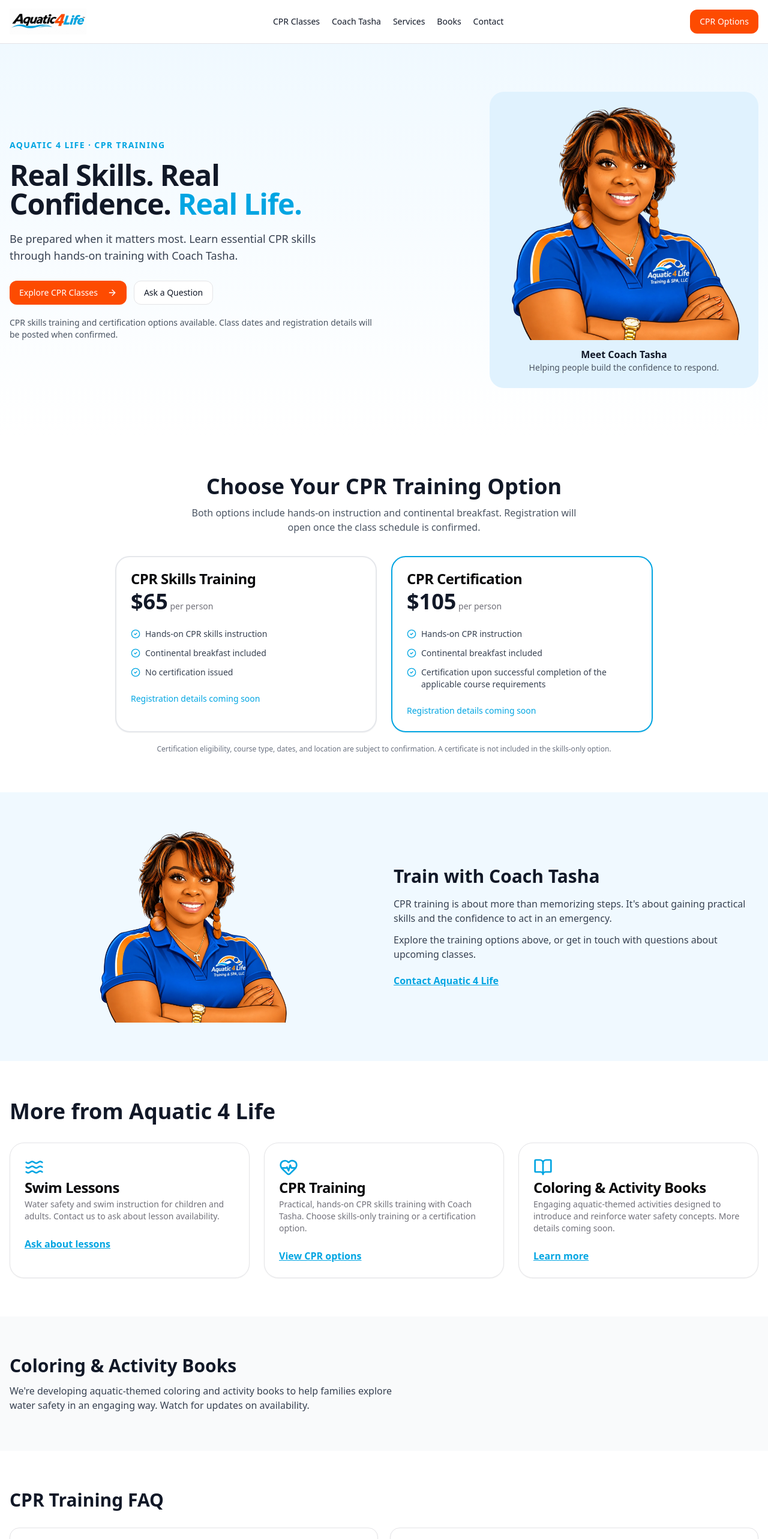
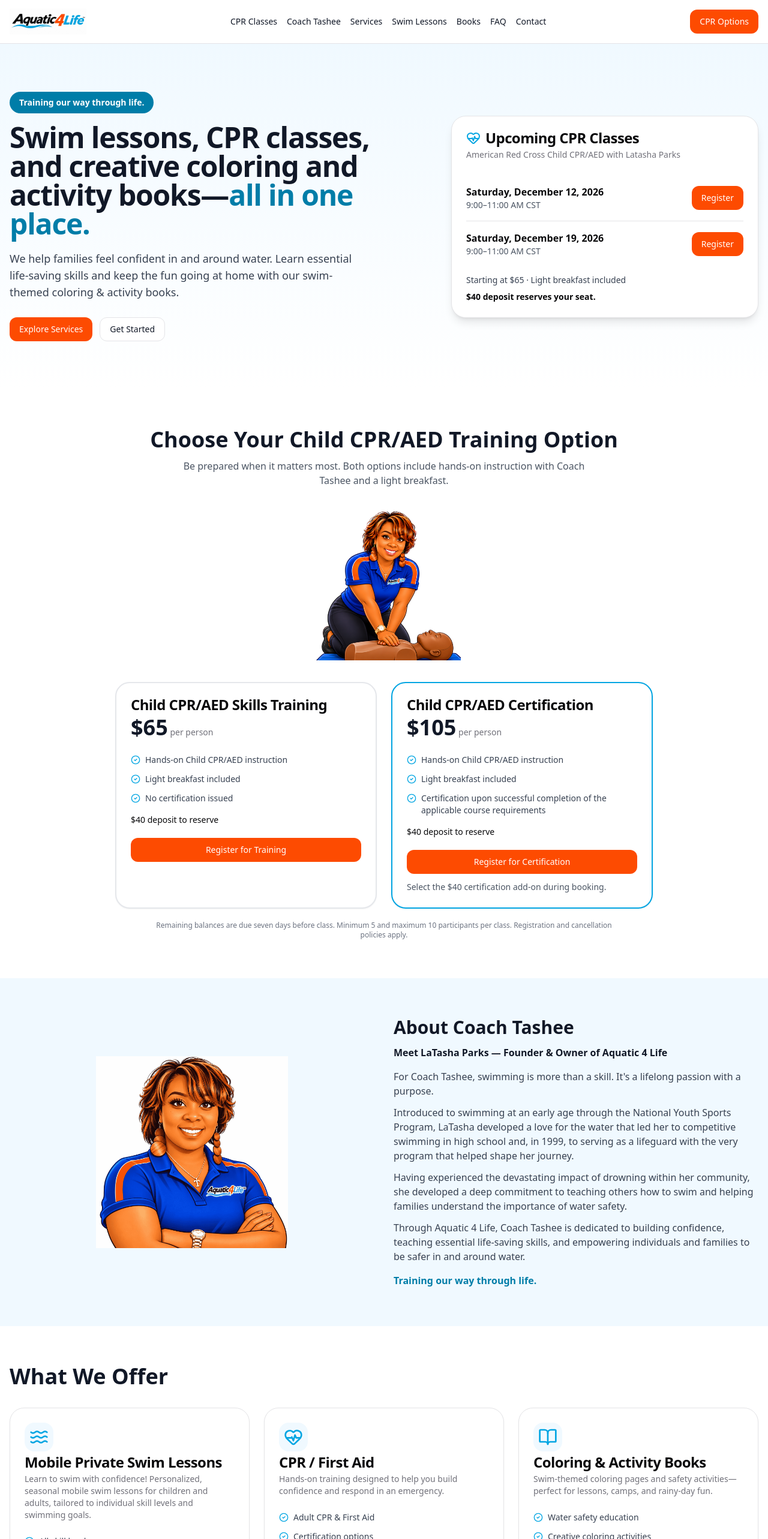
Before and after one commit to aquatic-4life/website, a React (Vite) app: page / in a window 1280 px wide. Shown: the top 2566 px of the page at 60% size. Built offline with nearby package versions, Linux system fonts and the light colour scheme.

Commit message:
Update website content, registration, swim lessons, books and testimonial

```diff
--- a/src/App.jsx
+++ b/src/App.jsx
@@ -6,11 +6,19 @@ import { Card, CardContent, CardDescription, CardHeader, CardTitle } from "@/com
 
 const BLUE = "#01A5E2";
 const ORANGE = "#FD4B01";
+const QUOTE = "mailto:lparks@aquatic4life.com?subject=Mobile%20Private%20Swim%20Lessons%20-%20Quote%20Request";
+const BOOKING = "https://app.acuityscheduling.com/schedule.php?owner=40519008";
 
 const services = [
-  { icon: Waves, title: "Swim Lessons", description: "Water safety and swim instruction for children and adults. Contact us to ask about lesson availability.", link: "#contact", action: "Ask about lessons" },
-  { icon: HeartPulse, title: "CPR Training", description: "Practical, hands-on CPR skills training with Coach Tasha. Choose skills-only training or a certification option.", link: "#pricing", action: "View CPR options" },
-  { icon: BookOpen, title: "Coloring & Activity Books", description: "Engaging aquatic-themed activities designed to introduce and reinforce water safety concepts. More details coming soon.", link: "#books", action: "Learn more" },
+  { icon: Waves, title: "Mobile Private Swim Lessons", description: "Learn to swim with confidence! Personalized, seasonal mobile swim lessons for children and adults, tailored to individual skill levels and swimming goals.", features: ["All skill levels", "Personalized private instruction", "Returning Summer 2027"], link: "#swim", action: "Request a Quote" },
+  { icon: HeartPulse, title: "CPR / First Aid", description: "Hands-on training designed to help you build confidence and respond in an emergency.", features: ["Adult CPR & First Aid", "Certification options", "Non-certification options"], link: "#pricing", action: "Upcoming Classes" },
+  { icon: BookOpen, title: "Coloring & Activity Books", description: "Swim-themed coloring pages and safety activities—perfect for lessons, camps, and rainy-day fun.", features: ["Water safety education", "Creative coloring activities", "Engaging learning experiences"], link: "#books", action: "Coming Soon" },
+];
+const faqs = [
+  { q: "Does Aquatic 4 Life offer Adult CPR & First Aid classes?", a: "Yes! We offer CPR and First Aid training, including certification and non-certification class options. Contact us to learn about upcoming classes and registration." },
+  { q: "Do you offer year-round swim lessons?", a: "Our mobile private swim lessons are offered seasonally. Contact us for current availability and information about our upcoming Summer 2027 swim sessions!" },
+  { q: "How much do private swim lessons cost?", a: "Pricing varies based on location, lesson duration, and individual swimming needs. Contact us to request a personalized quote." },
+  { q: "Do I need my own swimming pool?", a: "No pool? No problem! Aquatic 4 Life offers mobile swim instruction. Contact us to inquire about available pool options in your area." },
 ];
 
 const fadeUp = { initial: { opacity: 0, y: 18 }, animate: { opacity: 1, y: 0 }, transition: { duration: 0.45 } };
@@ -23,14 +31,16 @@ export default function AquaticTrainingSpaSite() {
           <a href="#home" className="flex items-center gap-3" aria-label="Aquatic 4 Life home">
             <img src="/aquatic4life-logo.png" alt="Aquatic 4 Life" className="h-12 w-auto max-w-[180px] object-contain" />
           </a>
-          <nav className="hidden items-center gap-5 text-sm md:flex" aria-label="Main navigation">
+          <nav className="hidden items-center gap-4 text-sm lg:flex" aria-label="Main navigation">
             <a href="#pricing" className="hover:underline">CPR Classes</a>
-            <a href="#about" className="hover:underline">Coach Tasha</a>
+            <a href="#about" className="hover:underline">Coach Tashee</a>
             <a href="#services" className="hover:underline">Services</a>
+            <a href="#swim" className="hover:underline">Swim Lessons</a>
             <a href="#books" className="hover:underline">Books</a>
+            <a href="#faq" className="hover:underline">FAQ</a>
             <a href="#contact" className="hover:underline">Contact</a>
           </nav>
-          <a href="#pricing"><Button style={{ backgroundColor: ORANGE }} className="rounded-xl text-white">CPR Options</Button></a>
+          <Button asChild style={{ backgroundColor: ORANGE }} className="rounded-xl text-white"><a href="#pricing">CPR Options</a></Button>
         </div>
       </header>
 
@@ -38,65 +48,86 @@ export default function AquaticTrainingSpaSite() {
         <section id="home" className="bg-gradient-to-b from-sky-50 to-white">
           <div className="container mx-auto grid items-center gap-10 px-4 py-14 md:grid-cols-2 md:py-20">
             <motion.div {...fadeUp}>
-              <p className="text-sm font-bold uppercase tracking-widest" style={{ color: BLUE }}>Aquatic 4 Life · CPR Training</p>
-              <h1 className="mt-4 text-4xl font-extrabold leading-tight tracking-tight md:text-5xl">Real Skills. Real Confidence. <span style={{ color: BLUE }}>Real Life.</span></h1>
-              <p className="mt-5 max-w-xl text-lg text-gray-700">Be prepared when it matters most. Learn essential CPR skills through hands-on training with Coach Tasha.</p>
+              <p className="inline-block rounded-full px-4 py-2 text-sm font-semibold text-white" style={{ backgroundColor: "#007DA8" }}>Training our way through life.</p>
+              <h1 className="mt-4 text-4xl font-extrabold leading-tight tracking-tight md:text-5xl">Swim lessons, CPR classes, and creative coloring and activity books—<span style={{ color: "#007DA8" }}>all in one place.</span></h1>
+              <p className="mt-5 max-w-xl text-lg text-gray-700">We help families feel confident in and around water. Learn essential life-saving skills and keep the fun going at home with our swim-themed coloring &amp; activity books.</p>
               <div className="mt-7 flex flex-wrap gap-3">
-                <a href="#pricing"><Button style={{ backgroundColor: ORANGE }} className="rounded-xl text-white">Explore CPR Classes <ArrowRight className="ml-2 h-4 w-4" /></Button></a>
-                <a href="#contact"><Button variant="outline" className="rounded-xl">Ask a Question</Button></a>
+                <Button asChild style={{ backgroundColor: ORANGE }} className="rounded-xl text-white"><a href="#services">Explore Services</a></Button>
+                <Button asChild variant="outline" className="rounded-xl"><a href="#contact">Get Started</a></Button>
               </div>
-              <p className="mt-5 text-sm text-gray-600">CPR skills training and certification options available. Class dates and registration details will be posted when confirmed.</p>
             </motion.div>
             <motion.div {...fadeUp} className="flex justify-center md:justify-end">
-              <div className="w-full max-w-md rounded-3xl bg-sky-100 p-6 text-center">
-                <img src="/coach-tasha.png" alt="Illustration of Coach Tasha, CPR instructor" className="mx-auto max-h-[390px] w-full object-contain" />
-                <p className="mt-3 font-semibold">Meet Coach Tasha</p>
-                <p className="text-sm text-gray-600">Helping people build the confidence to respond.</p>
-              </div>
+              <Card className="w-full max-w-lg rounded-3xl shadow-lg">
+                <CardHeader><CardTitle className="flex items-center gap-2"><HeartPulse className="h-6 w-6" style={{ color: BLUE }} />Upcoming CPR Classes</CardTitle><CardDescription>American Red Cross Child CPR/AED with Latasha Parks</CardDescription></CardHeader>
+                <CardContent>
+                  <div className="divide-y">{["December 12, 2026", "December 19, 2026"].map(date => <div key={date} className="flex flex-wrap items-center justify-between gap-3 py-4"><div><p className="font-semibold">Saturday, {date}</p><p className="text-sm text-gray-600">9:00–11:00 AM CST</p></div><Button asChild style={{ backgroundColor: ORANGE }} className="rounded-xl text-white"><a href={BOOKING}>Register</a></Button></div>)}</div>
+                  <p className="mt-3 text-sm text-gray-700">Starting at $65 · Light breakfast included</p><p className="mt-2 text-sm font-semibold">$40 deposit reserves your seat.</p>
+                </CardContent>
+              </Card>
             </motion.div>
           </div>
         </section>
 
         <section id="pricing" className="container mx-auto px-4 py-16">
-          <h2 className="text-center text-3xl font-bold md:text-4xl">Choose Your CPR Training Option</h2>
-          <p className="mx-auto mt-3 max-w-2xl text-center text-gray-600">Both options include hands-on instruction and continental breakfast. Registration will open once the class schedule is confirmed.</p>
+          <h2 className="text-center text-3xl font-bold md:text-4xl">Choose Your Child CPR/AED Training Option</h2>
+          <p className="mx-auto mt-3 max-w-2xl text-center text-gray-600">Be prepared when it matters most. Both options include hands-on instruction with Coach Tashee and a light breakfast.</p>
+          <div className="mx-auto mt-8 flex justify-center"><img src="/coach-tashee-cpr.png" alt="Coach Tashee with a CPR training manikin" className="max-h-64 w-full max-w-sm object-contain" /></div>
           <div className="mx-auto mt-9 grid max-w-4xl gap-6 md:grid-cols-2">
             {[
-              { name: "CPR Skills Training", price: "$65", features: ["Hands-on CPR skills instruction", "Continental breakfast included", "No certification issued"] },
-              { name: "CPR Certification", price: "$105", features: ["Hands-on CPR instruction", "Continental breakfast included", "Certification upon successful completion of the applicable course requirements"] },
+              { name: "Child CPR/AED Skills Training", price: "$65", features: ["Hands-on Child CPR/AED instruction", "Light breakfast included", "No certification issued"] },
+              { name: "Child CPR/AED Certification", price: "$105", features: ["Hands-on Child CPR/AED instruction", "Light breakfast included", "Certification upon successful completion of the applicable course requirements"] },
             ].map((option) => (
-              <Card key={option.name} className="rounded-3xl border-2" style={{ borderColor: option.name === "CPR Certification" ? BLUE : "#e5e7eb" }}>
+              <Card key={option.name} className="rounded-3xl border-2" style={{ borderColor: option.price === "$105" ? BLUE : "#e5e7eb" }}>
                 <CardHeader><CardTitle>{option.name}</CardTitle><CardDescription><span className="text-4xl font-extrabold text-gray-900">{option.price}</span> <span>per person</span></CardDescription></CardHeader>
                 <CardContent>
                   <ul className="space-y-3">{option.features.map((feature) => <li key={feature} className="flex items-start gap-2 text-sm text-gray-700"><CheckCircle2 className="mt-0.5 h-4 w-4 shrink-0" style={{ color: BLUE }} />{feature}</li>)}</ul>
-                  <p className="mt-6 text-sm font-medium" style={{ color: BLUE }}>Registration details coming soon</p>
+                  <p className="mt-4 text-sm font-medium">$40 deposit to reserve</p><Button asChild className="mt-5 w-full rounded-xl text-white" style={{ backgroundColor: ORANGE }}><a href={BOOKING}>{option.price === "$105" ? "Register for Certification" : "Register for Training"}</a></Button>{option.price === "$105" && <p className="mt-3 text-sm text-gray-600">Select the $40 certification add-on during booking.</p>}
                 </CardContent>
               </Card>
             ))}
           </div>
-          <p className="mx-auto mt-5 max-w-3xl text-center text-xs text-gray-500">Certification eligibility, course type, dates, and location are subject to confirmation. A certificate is not included in the skills-only option.</p>
+          <p className="mx-auto mt-5 max-w-3xl text-center text-xs text-gray-500">Remaining balances are due seven days before class. Minimum 5 and maximum 10 participants per class. Registration and cancellation policies apply.</p>
         </section>
 
         <section id="about" className="bg-sky-50 py-16">
           <div className="container mx-auto grid items-center gap-8 px-4 md:grid-cols-2">
-            <div className="flex justify-center"><img src="/coach-tasha.png" alt="Coach Tasha illustration" className="max-h-80 w-full max-w-sm object-contain" /></div>
-            <div><h2 className="text-3xl font-bold">Train with Coach Tasha</h2><p className="mt-4 text-gray-700">CPR training is about more than memorizing steps. It's about gaining practical skills and the confidence to act in an emergency.</p><p className="mt-3 text-gray-700">Explore the training options above, or get in touch with questions about upcoming classes.</p><a href="#contact" className="mt-5 inline-block font-semibold underline" style={{ color: BLUE }}>Contact Aquatic 4 Life</a></div>
+            <div className="flex justify-center"><img src="/coach-tashee.png" alt="Coach Tashee illustration" className="max-h-80 w-full max-w-sm object-contain" /></div>
+            <div><h2 className="text-3xl font-bold">About Coach Tashee</h2><p className="mt-3 font-semibold">Meet LaTasha Parks — Founder &amp; Owner of Aquatic 4 Life</p><p className="mt-4 text-gray-700">For Coach Tashee, swimming is more than a skill. It's a lifelong passion with a purpose.</p><p className="mt-3 text-gray-700">Introduced to swimming at an early age through the National Youth Sports Program, LaTasha developed a love for the water that led her to competitive swimming in high school and, in 1999, to serving as a lifeguard with the very program that helped shape her journey.</p><p className="mt-3 text-gray-700">Having experienced the devastating impact of drowning within her community, she developed a deep commitment to teaching others how to swim and helping families understand the importance of water safety.</p><p className="mt-3 text-gray-700">Through Aquatic 4 Life, Coach Tashee is dedicated to building confidence, teaching essential life-saving skills, and empowering individuals and families to be safer in and around water.</p><p className="mt-4 font-semibold" style={{ color: "#007DA8" }}>Training our way through life.</p></div>
           </div>
         </section>
 
         <section id="services" className="container mx-auto px-4 py-16">
-          <h2 className="text-3xl font-bold md:text-4xl">More from Aquatic 4 Life</h2>
+          <h2 className="text-3xl font-bold md:text-4xl">What We Offer</h2>
           <div className="mt-8 grid gap-6 md:grid-cols-3">{services.map((service) => { const Icon = service.icon; return (
-            <Card key={service.title} className="rounded-3xl"><CardHeader><Icon className="h-8 w-8" style={{ color: BLUE }} /><CardTitle className="mt-3">{service.title}</CardTitle><CardDescription>{service.description}</CardDescription></CardHeader><CardContent><a href={service.link} className="font-semibold underline" style={{ color: BLUE }}>{service.action}</a></CardContent></Card>
+            <Card key={service.title} className="flex h-full flex-col rounded-3xl"><CardHeader><div className="grid h-12 w-12 place-items-center rounded-2xl bg-sky-50"><Icon className="h-8 w-8" style={{ color: BLUE }} /></div><CardTitle className="mt-3">{service.title}</CardTitle><CardDescription>{service.description}</CardDescription></CardHeader><CardContent className="flex flex-1 flex-col"><ul className="space-y-3 text-sm text-gray-700">{service.features.map(feature => <li key={feature} className="flex items-start gap-2"><CheckCircle2 className="mt-0.5 h-4 w-4 shrink-0" style={{ color: BLUE }} />{feature}</li>)}</ul><div className="mt-auto pt-6"><Button asChild variant="outline" className="rounded-xl"><a href={service.link}>{service.action}<ArrowRight className="ml-2 h-4 w-4" /></a></Button></div></CardContent></Card>
           ); })}</div>
         </section>
 
-        <section id="books" className="bg-gray-50 py-16"><div className="container mx-auto px-4"><h2 className="text-3xl font-bold">Coloring & Activity Books</h2><p className="mt-3 max-w-2xl text-gray-700">We're developing aquatic-themed coloring and activity books to help families explore water safety in an engaging way. Watch for updates on availability.</p></div></section>
+        <section id="swim" className="border-t bg-sky-50 py-16">
+          <div className="container mx-auto grid items-center gap-8 px-4 md:grid-cols-2">
+            <div>
+              <p className="text-sm font-semibold uppercase tracking-wide" style={{ color: "#007DA8" }}>Summer 2027</p>
+              <h2 className="mt-3 text-3xl font-bold md:text-4xl">Learn to Swim with Confidence.</h2>
+              <p className="mt-4 text-gray-700">Aquatic 4 Life offers personalized, seasonal mobile private swim lessons for children and adults, tailored to individual skill levels and swimming goals.</p>
+              <h3 className="mt-6 text-xl font-semibold">Personalized Lessons. Personalized Pricing.</h3>
+              <p className="mt-2 text-gray-700">Pricing varies based on location, lesson duration, and individual needs.</p>
+              <Button asChild className="mt-6 rounded-xl text-white" style={{ backgroundColor: ORANGE }}><a href={QUOTE}>Request a Quote <ArrowRight className="ml-2 h-4 w-4" /></a></Button>
+            </div>
+            <Card className="rounded-3xl"><CardHeader><CardTitle>No pool? No problem!</CardTitle></CardHeader><CardContent><p className="text-gray-700">Contact us to inquire about available pool options in your area.</p><Button asChild variant="outline" className="mt-5 rounded-xl"><a href="mailto:lparks@aquatic4life.com?subject=Swim%20Lesson%20Pool%20Options">Ask About Pool Options</a></Button></CardContent></Card>
+          </div>
+        </section>
 
-        <section id="faq" className="container mx-auto px-4 py-16"><h2 className="text-3xl font-bold">CPR Training FAQ</h2><div className="mt-7 grid gap-5 md:grid-cols-2">
-          <Card className="rounded-2xl"><CardHeader><CardTitle className="text-lg">What's the difference between the two options?</CardTitle></CardHeader><CardContent className="text-gray-700">The $65 option focuses on CPR skills without certification. The $105 option includes a certification pathway, subject to successful completion of the applicable course requirements.</CardContent></Card>
-          <Card className="rounded-2xl"><CardHeader><CardTitle className="text-lg">When can I register?</CardTitle></CardHeader><CardContent className="text-gray-700">Upcoming dates, class location, and the registration link will be published after they're confirmed.</CardContent></Card>
-        </div></section>
+        <section id="books" className="bg-white py-16">
+          <div className="container mx-auto grid items-center gap-10 px-4 md:grid-cols-2">
+            <div><h2 className="text-3xl font-bold md:text-4xl">Coloring &amp; Activity Books</h2><p className="mt-4 text-gray-700">Reinforce water safety with engaging worksheets, puzzles, and black-and-white coloring pages. Great for lesson breaks and take-home practice.</p><ul className="mt-5 space-y-3 text-gray-700">{["Water safety education", "Creative coloring activities", "Engaging learning experiences"].map(item => <li key={item} className="flex items-center gap-2"><CheckCircle2 className="h-5 w-5 shrink-0" style={{ color: BLUE }} />{item}</li>)}</ul><Button asChild variant="outline" className="mt-6 rounded-xl"><a href="#contact">Coming Soon</a></Button></div>
+            <Card className="rounded-3xl"><CardHeader><CardTitle>Explore Our Upcoming Books</CardTitle><CardDescription>Water safety and learning through creativity</CardDescription></CardHeader><CardContent><div className="grid grid-cols-2 gap-3 sm:grid-cols-3">{Array.from({length: 6}, (_, i) => <div key={i} className="relative grid aspect-[17/22] place-items-center overflow-hidden rounded-xl border bg-gray-50"><span className="px-2 text-center text-xs text-gray-500">{i === 5 ? "Spanish edition coming soon" : "Cover coming soon"}</span><img src={`/book-cover-${i + 1}.png`} alt={i === 5 ? "Aquatic 4 Life activity book — Spanish edition" : `Aquatic 4 Life activity book ${i + 1}`} className="absolute inset-0 h-full w-full object-contain bg-white" onError={e => { e.currentTarget.style.display = "none"; }} loading="lazy" /></div>)}</div></CardContent></Card>
+          </div>
+        </section>
+
+        {/* Swimmer testimonial */}
+        <section id="testimonials" className="container mx-auto px-4 py-16"><h2 className="text-3xl font-bold">What Our Swimmers Say</h2><Card className="mt-6 max-w-3xl rounded-3xl"><CardContent className="pt-6"><blockquote className="text-xl text-gray-700">“Ms. Latasha I just love swim lessons, I just want to stay in the pool foreverrrr!!”</blockquote><p className="mt-4 text-sm text-gray-500">— Aquatic 4 Life young swimmer</p></CardContent></Card></section>
+
+        <section id="faq" className="bg-gray-50 py-16"><div className="container mx-auto px-4"><h2 className="text-3xl font-bold md:text-4xl">FAQ</h2><div className="mt-7 grid gap-6 md:grid-cols-2">{faqs.map(item => <Card key={item.q} className="rounded-3xl"><CardHeader><CardTitle className="text-lg">{item.q}</CardTitle></CardHeader><CardContent className="text-gray-700">{item.a}</CardContent></Card>)}</div></div></section>
 
         <section id="contact" className="bg-sky-50 py-16"><div className="container mx-auto px-4"><h2 className="text-3xl font-bold">Get in Touch</h2><p className="mt-3 max-w-xl text-gray-700">Questions about CPR training, swim lessons, or upcoming activity books? Contact Aquatic 4 Life directly.</p><div className="mt-6 space-y-3 text-gray-800">
           <p className="flex items-center gap-3"><Mail className="h-5 w-5" style={{ color: BLUE }} /><a href="mailto:lparks@aquatic4life.com" className="underline">lparks@aquatic4life.com</a></p>
@@ -104,7 +135,7 @@ export default function AquaticTrainingSpaSite() {
           <p className="flex items-center gap-3"><MapPin className="h-5 w-5" style={{ color: BLUE }} />Class locations provided with confirmed schedules</p>
         </div></div></section>
       </main>
-      <footer className="border-t py-9"><div className="container mx-auto px-4 text-sm text-gray-600"><p className="font-semibold text-gray-900">Aquatic 4 Life, Training & SPA LLC</p><p className="mt-2">Real Skills. Real Confidence. Real Life.</p><p className="mt-4">© {new Date().getFullYear()} Aquatic 4 Life, Training & SPA LLC</p></div></footer>
+      <footer className="border-t py-9"><div className="container mx-auto px-4 text-sm text-gray-600"><p className="font-semibold text-gray-900">Aquatic 4 Life, Training & SPA LLC</p><p className="mt-2">Training our way through life.</p><p className="mt-4">© {new Date().getFullYear()} Aquatic 4 Life, Training & SPA LLC</p></div></footer>
     </div>
   );
 }
```
